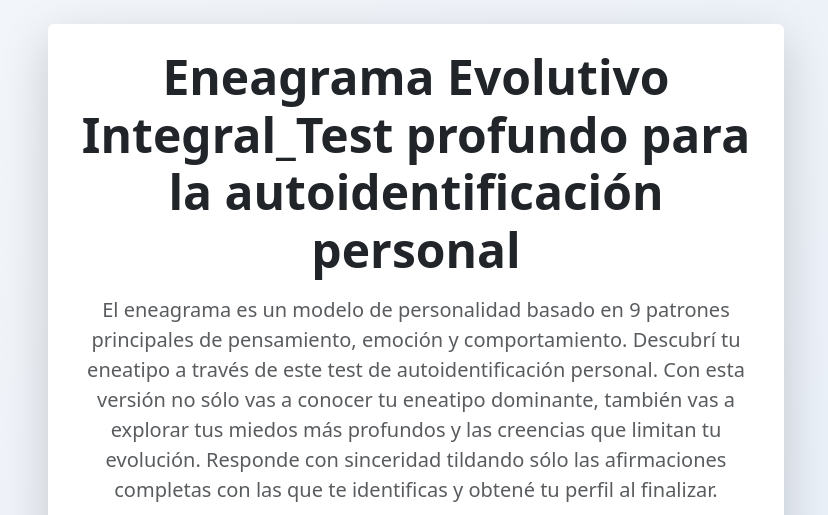
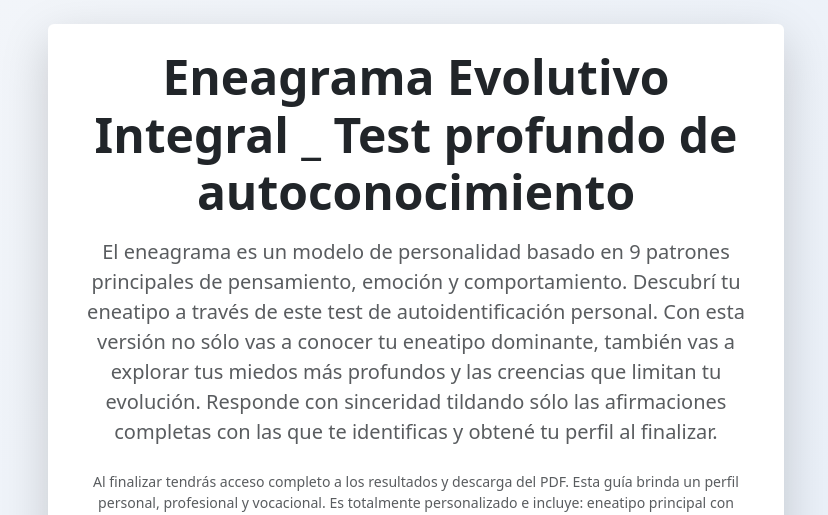
Before and after one commit to Heidi-IA/eneagrama-app, a Flask app: page / in a window 1280 px wide. Shown: the part 305-820 px from the top of the page, without its empty margins (224-1052 px from the left). Run offline with Flask 3, Linux system fonts and the light colour scheme.

Commit message:
Update index.html

```diff
--- a/templates/index.html
+++ b/templates/index.html
@@ -10,7 +10,7 @@
     <div class="card shadow-lg border-0 p-4 text-center">
 
       <h1 class="display-5 fw-bold mb-3">
-        Eneagrama Evolutivo Integral_Test profundo para la autoidentificación personal
+        Eneagrama Evolutivo Integral _ Test profundo de autoconocimiento
       </h1>
 
       <p class="lead text-muted mb-4">
```
